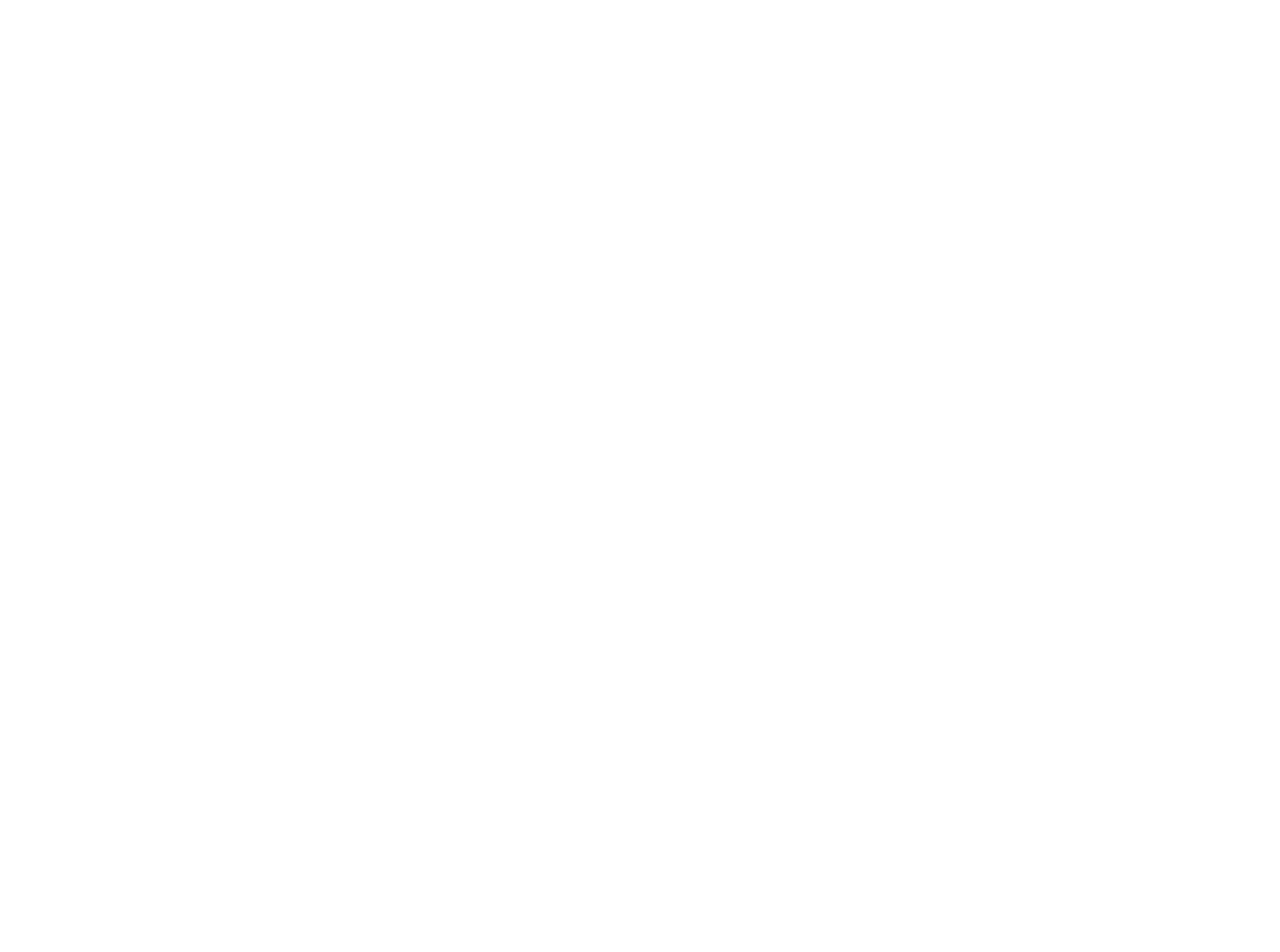
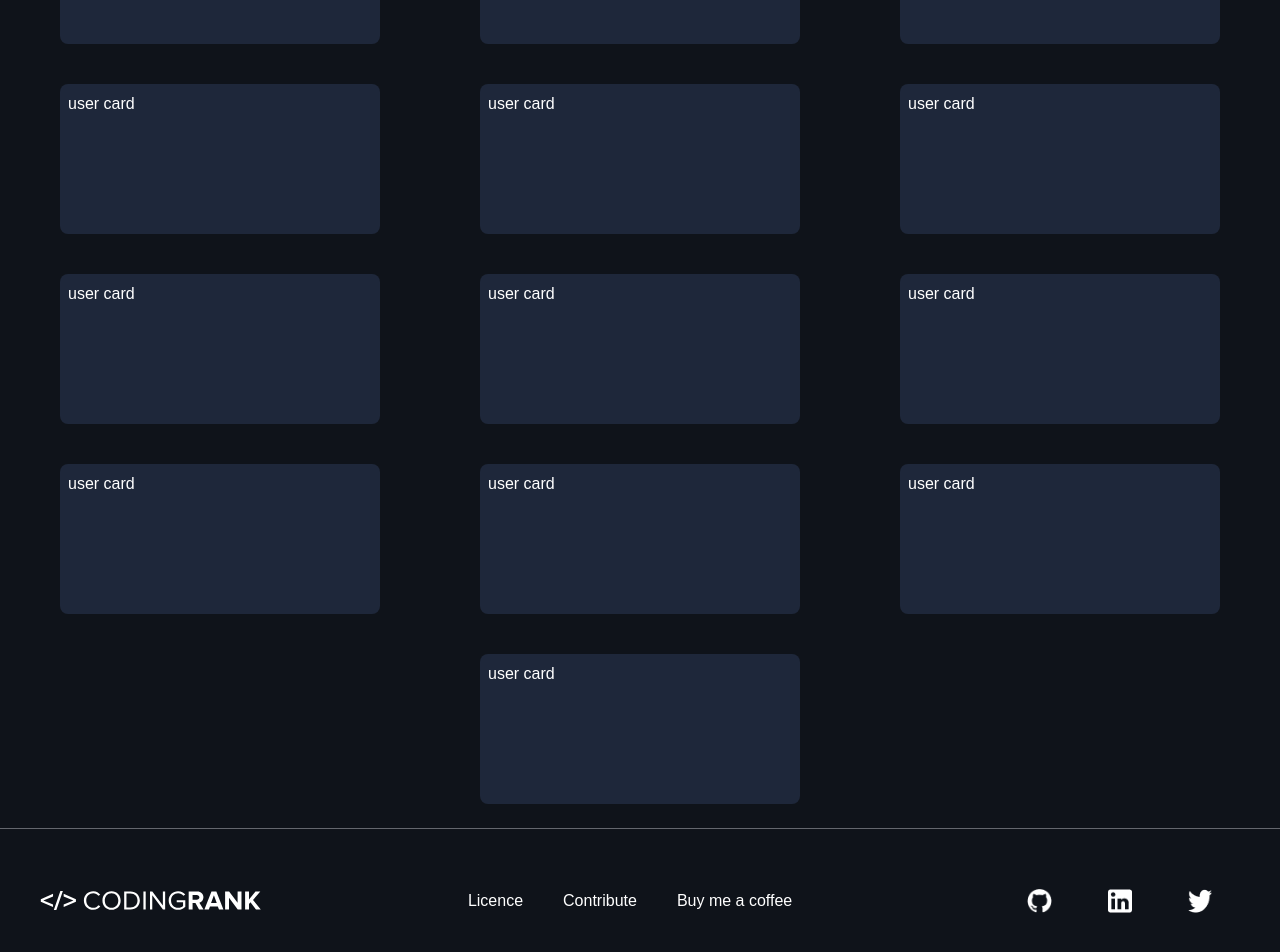
Before and after one commit to codingrank/codingrank-website, a Nuxt app: page /integration in a window 1280 px wide. Before the commit this address had no page. Shown: the part 296-1248 px from the top of the page. Before the commit the page ends 800 px from the top, so only its background shows below. Built offline with nearby package versions, Linux system fonts and the light colour scheme.

Commit message:
:fire: Update Footer and User Card

```diff
--- a/assets/tailwind.css
+++ b/assets/tailwind.css
@@ -6,6 +6,8 @@
 @tailwind components;
 @tailwind utilities;
 
-html{
-    font-family:'Satoshi',
+body{
+    font-family: 'Satoshi' !important;
+    background-color: #0F131A;
+    color: #fff;
 }
--- /dev/null
+++ b/components/Footer.vue
@@ -0,0 +1,24 @@
+<template>
+    <div class="bg-black ">
+        <span class="px-5"></span>
+        <hr class="text-gray-dark">
+        <div class="flex flex-col gap-5 lg:flex-row p-5 md:p-10 justify-between items-center">
+            <div class="">
+                <img src="~/assets/images/logocoderank.svg" alt="Coding Rank White Logo">
+                <div></div>
+            </div>
+            <div class="flex flex-col md:flex-row justify-between items-center">
+                <a href="" class="text-white p-5">Licence</a>
+                <a href="" class="text-white p-5">Contribute</a>
+                <a href="" class="text-white p-5">Buy me a coffee</a>
+            </div>
+
+            <div class="flex">
+                <a href="" class="px-5 mx-2"><img class="w6 h-6 " src="~/assets/medias/github.png" alt=""></a>
+                <a href="" class="px-5 mx-2"><img class="w-6 h-6" src="~/assets/medias/linkedin.png" alt=""></a>
+                <a href="" class="px-5 mx-2"><img class="w-6 h-6" src="~/assets/medias/twiter.png" alt=""></a>
+
+            </div>
+        </div>
+    </div>
+</template>
--- /dev/null
+++ b/components/UsersCardList.vue
@@ -0,0 +1,22 @@
+<template>
+    <div class="bg-black max-w-screen-2xl mx-auto">
+        <div class="flex flex-wrap justify-evenly gap-10">
+            <UsersCard></UsersCard>
+            <UsersCard></UsersCard>
+            <UsersCard></UsersCard>
+            <UsersCard></UsersCard>
+            <UsersCard></UsersCard>
+            <UsersCard></UsersCard>
+            <UsersCard></UsersCard>
+            <UsersCard></UsersCard>
+            <UsersCard></UsersCard>
+            <UsersCard></UsersCard>
+            <UsersCard></UsersCard>
+            <UsersCard></UsersCard>
+            <UsersCard></UsersCard>
+            <UsersCard></UsersCard>
+            <UsersCard></UsersCard>
+            <UsersCard></UsersCard>
+        </div>
+    </div>
+</template>
--- /dev/null
+++ b/components/users/Card.vue
@@ -0,0 +1,5 @@
+<template>
+    <div class="bg-secondary text-white w-[320px] h-[150px] rounded-lg p-2">
+        user card
+    </div>
+</template>
--- /dev/null
+++ b/pages/integration.vue
@@ -0,0 +1,6 @@
+<template>
+    <div>
+        <UsersCardList></UsersCardList>
+        <Footer></Footer>
+    </div>
+</template>
```
Also changed, not shown: assets/images/logocoderank.svg (added).
